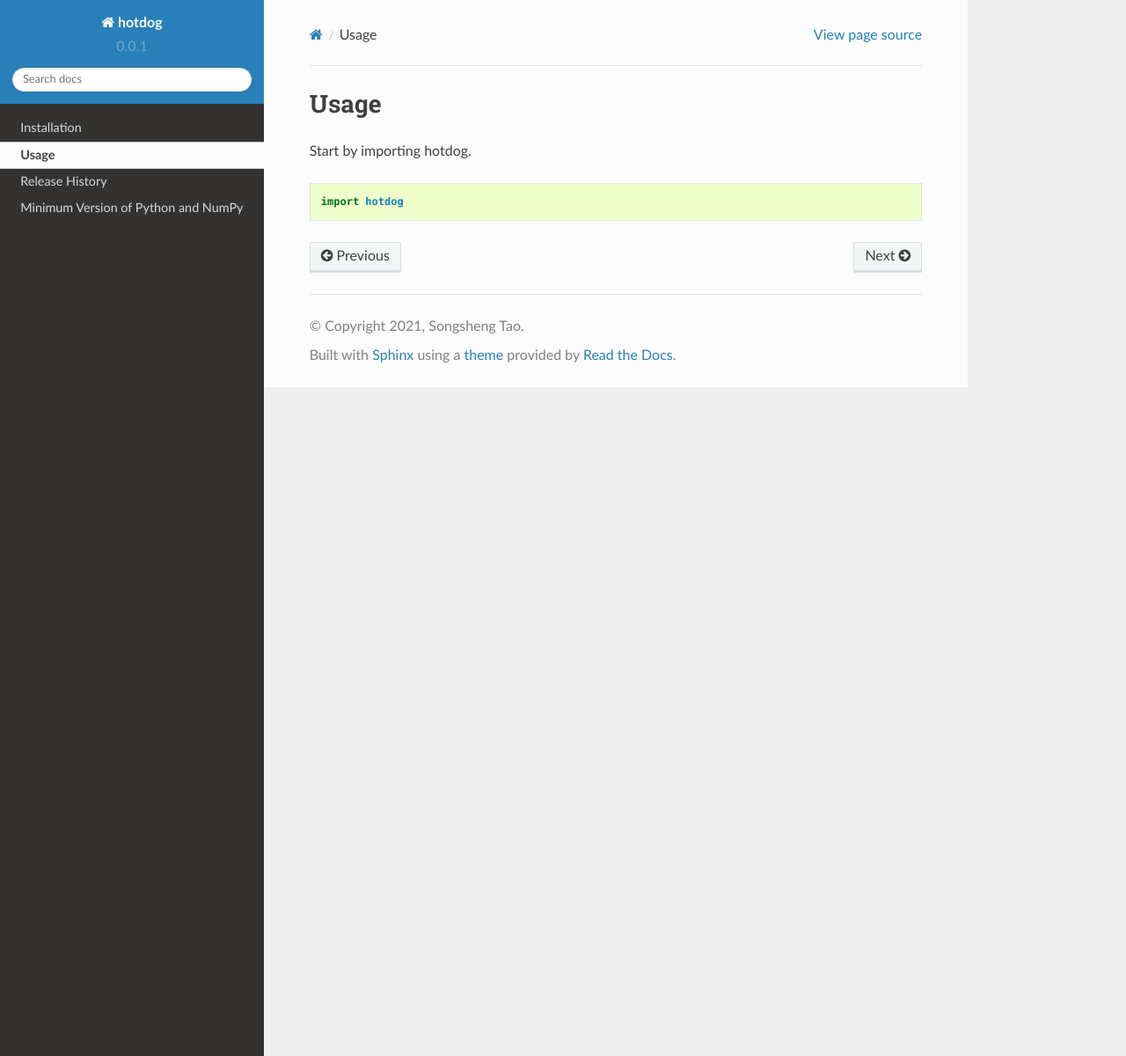
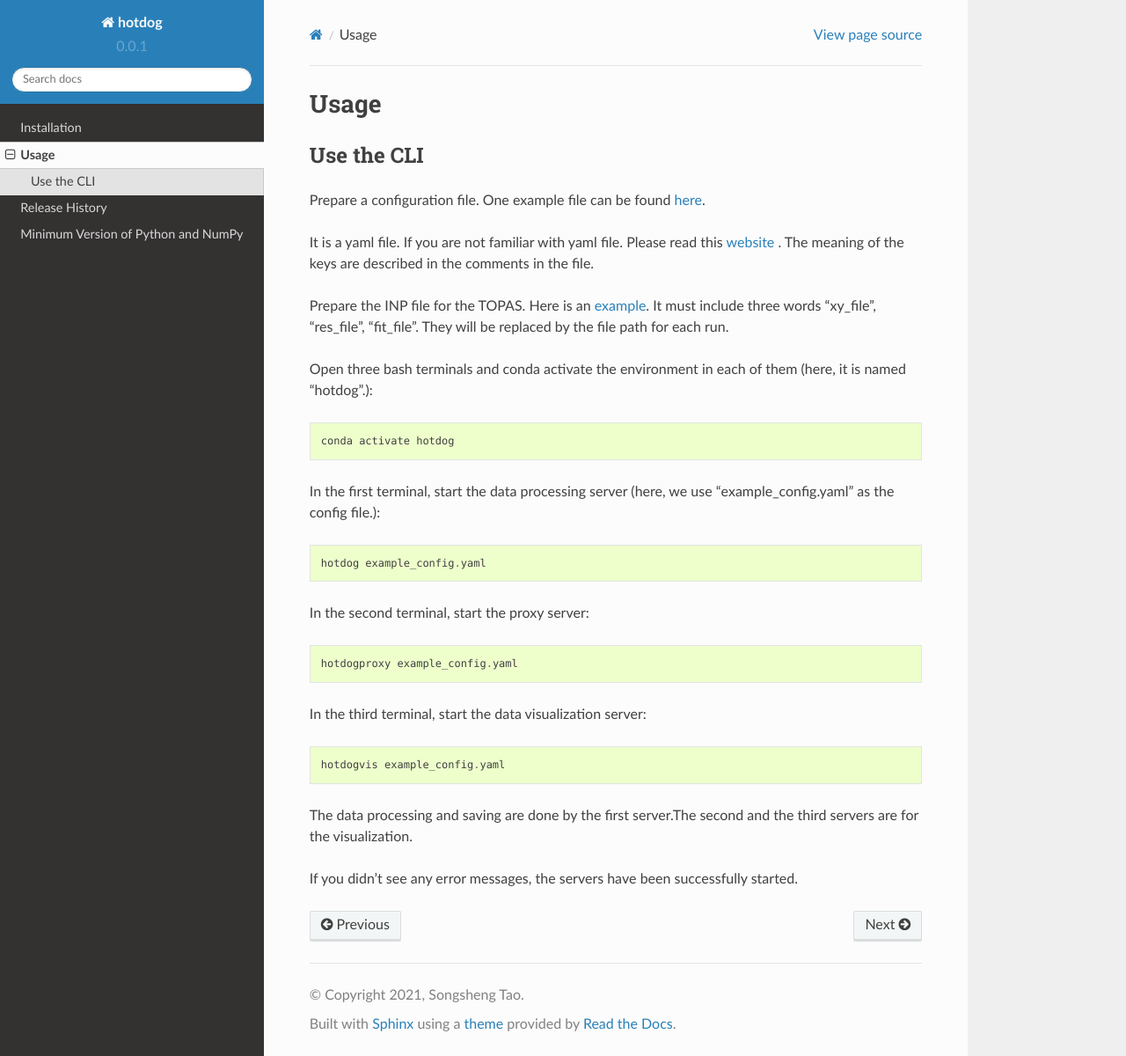
Before and after one commit to st3107/hotdog, a Sphinx documentation site: the page built from docs/source/usage.rst, in a window 1280 px wide and 1200 px high. Shown: the whole window at 88% size. Built offline with Sphinx 7.4.7 and the Read the Docs theme 2.0.0, drawn with Linux system fonts in a browser that asks for light colours.

Commit message:
DOCS: add documentations.

```diff
--- a/docs/source/usage.rst
+++ b/docs/source/usage.rst
@@ -2,8 +2,37 @@
 Usage
 =====
 
-Start by importing hotdog.
 
-.. code-block:: python
+Use the CLI
+-----------
 
-    import hotdog
+Prepare a configuration file. One example file can be found `here <https://github
+.com/st3107/hotdog/blob/main/hotdog/data/example_config.yaml>`_.
+
+It is a yaml file. If you are not familiar with yaml file. Please read this `website <https://yaml.org/>`_
+. The meaning of the keys are described in the comments in the file.
+
+Prepare the INP file for the TOPAS. Here is an `example <https://github
+.com/st3107/hotdog/blob/main/hotdog/data/Al2O3.inp>`_. It must include three words "xy_file", "res_file",
+"fit_file". They will be replaced by the file path for each run.
+
+Open three bash terminals and conda activate the environment in each of them (here, it is named "hotdog".)::
+
+    conda activate hotdog
+
+In the first terminal, start the data processing server (here, we use "example_config.yaml" as the config file.)::
+
+    hotdog example_config.yaml
+
+In the second terminal, start the proxy server::
+
+    hotdogproxy example_config.yaml
+
+In the third terminal, start the data visualization server::
+
+    hotdogvis example_config.yaml
+
+The data processing and saving are done by the first server.The second and the third servers are for the
+visualization.
+
+If you didn't see any error messages, the servers have been successfully started.
```
Also changed, not shown: 1 other file.
